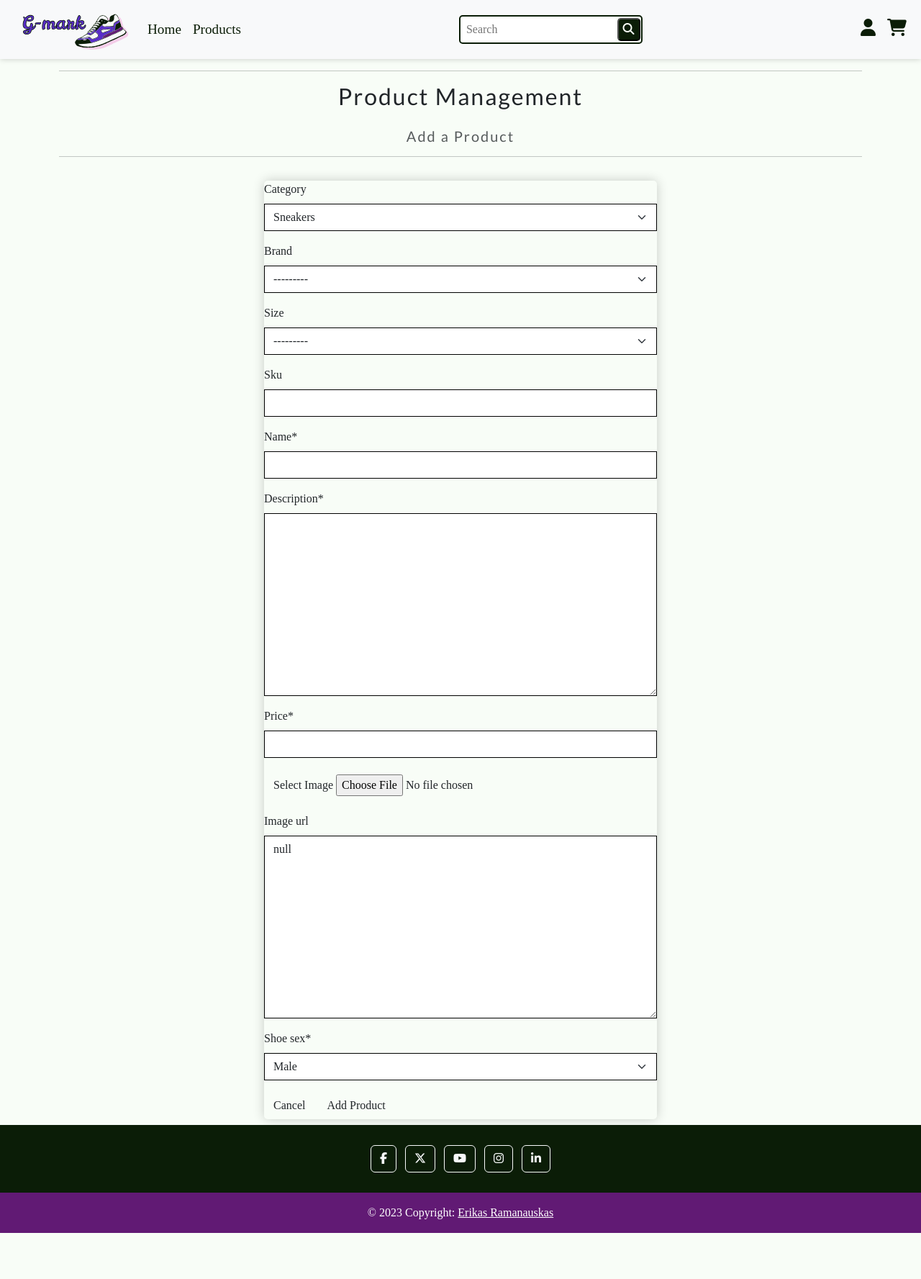
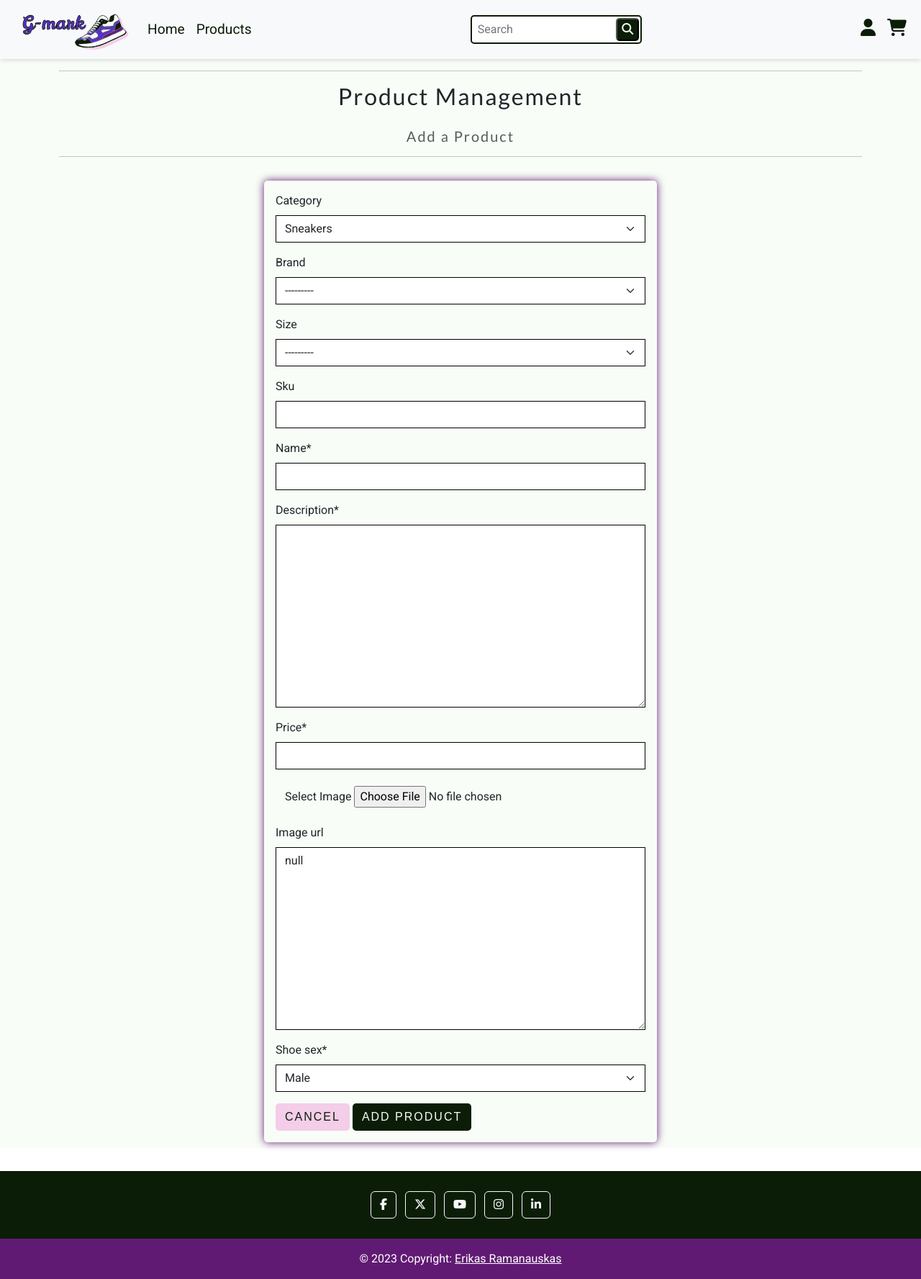
Before and after one commit to Erikas-Ramanauskas/Milestone-Project-4, a Django app: page /products/add/ in a window 1280 px wide. Shown: the whole page at 72% size. Before the commit the page ends 1713 px from the top, so only its background shows below. Run offline with Django 4.2, Linux system fonts and the light colour scheme; the visitor is signed in with stand-in values (Sample User, id 1); data comes from the database, SQL or seed files in the repository; data that the repository does not hold is empty; parts of the project's set-up code (start-up, migrations or seed data) failed here and were passed over; some libraries are stand-ins or nearby versions.

Commit message:
Eddited Forms part 2

```diff
--- a/bag/templates/bag/bag.html
+++ b/bag/templates/bag/bag.html
@@ -72,7 +72,7 @@
         {% endfor %}
       </table>
       {% else %}
-      <div id="empty-cart" class="test">
+      <div id="empty-cart">
         <p>Your cart looks empty!</p>
         <p><a href="{% url 'products' %}">Find Something Great!</a></p>
       </div>
--- /dev/null
+++ b/products/static/products/js/products-edit.js
@@ -0,0 +1,4 @@
+document.getElementById('new-image').addEventListener('change', function() {
+    var file = this.files[0];
+    document.getElementById('filename').textContent = 'Image will be set to: ' + file.name;
+  });
--- a/products/templates/products/add_product.html
+++ b/products/templates/products/add_product.html
@@ -1,4 +1,15 @@
-{% extends "base.html" %} {% load static %} {% block page_header %}
+{% extends "base.html" %}
+{% load static %}
+
+{% block extra_css %}
+    <link rel="stylesheet" href="{% static 'products/css/products.css' %}">
+{% endblock %}
+
+{% block extra_js %}
+<script defer src="{% static 'products/js/products-edit.js' %}" crossorigin="anonymous"></script>
+{% endblock %}
+
+{% block page_header %}
 <div class="container header-container">
   <div class="row">
     <div class="col"></div>
@@ -18,22 +29,15 @@
 
   <div class="row justify-content-center">
     <div class="col-12 col-md-6">
-      <form method="POST" action="{% url 'add_product' %}" class="form mb-2" enctype="multipart/form-data">
+      <form method="POST" action="{% url 'add_product' %}" class="form mb-2 product-managment-form" enctype="multipart/form-data">
         {% csrf_token %} {% for field in form %} {% if field.name != 'image' %} {{ field | as_crispy_field }} {% else %}
         {{ field }} {% endif %} {% endfor %}
         <div class="text-right">
-          <a class="btn btn-outline-black rounded-0" href="{% url 'products' %}">Cancel</a>
-          <button class="btn btn-black rounded-0" type="submit">Add Product</button>
+          <a class="btn btn-special-cancel" href="{% url 'products' %}">Cancel</a>
+          <button class="btn btn-special" type="submit">Add Product</button>
         </div>
       </form>
     </div>
   </div>
 </div>
-{% endblock %} {% block postloadjs %} {{ block.super }}
-<script type="text/javascript">
-  $("#new-image").change(function () {
-    var file = $("#new-image")[0].files[0];
-    $("#filename").text(`Image will be set to: ${file.name}`);
-  });
-</script>
 {% endblock %}
--- a/static/css/base.css
+++ b/static/css/base.css
@@ -14,7 +14,7 @@
   --accent: #592dc8;
 
   /* Utility */
-  --form-shadow: 0 0 0.5rem var(--primary);
+  --form-shadow: 0 0 0.7rem var(--primary);
   --small-boxshadow: 0 0 0.5rem rgba(0, 0, 0, 0.2);
   --boxshadow: 0 0 1rem rgba(0, 0, 0, 0.2);
   --border: 1px solid rgba(0, 0, 0, 0.2);
@@ -158,8 +158,9 @@
 .form {
   width: 100%;
   margin: 3% auto;
-  box-shadow: var(--boxshadow);
+  box-shadow: var(--form-shadow);
   border-radius: 5px;
+  padding: 5px 10px;
 }
 
 /* Navigation */
@@ -196,6 +197,7 @@
   background-color: var(--background);
   border: 2px solid var(--text);
   border-radius: 5px;
+  padding: 0;
 
   input {
     border: none;
@@ -294,10 +296,27 @@
   letter-spacing: 2px;
   background-color: var(--text);
   color: var(--background);
+  border-radius: 5px;
 }
 
 a.btn-special:is(:hover, :focus),
 button.btn-special:is(:hover, :focus) {
+  background-color: var(--primary);
+  color: var(--background);
+}
+
+a.btn-special-cancel,
+button.btn-special-cancel {
+  font-family: sans-serif !important;
+  text-transform: uppercase;
+  letter-spacing: 2px;
+  background-color: var(--secondary);
+  color: var(--text);
+  border-radius: 5px;
+}
+
+a.btn-special-cancel:is(:hover, :focus),
+button.btn-special-cancel:is(:hover, :focus) {
   background-color: var(--primary);
   color: var(--background);
 }
@@ -332,11 +351,24 @@
 
 /* Form control */
 
-.allauth-form-inner-content .form-control:focus,
-.allauth-form-inner-content .form-select:focus,
-.allauth-form-inner-content .form-check-input:focus{
+.allauth-form-inner-content input,
+.allauth-form-inner-content input:not([value=""]),
+.allauth-form-inner-content input:focus,
+.allauth-form-inner-content input:-webkit-autofill
+{
+  background-color: var(--secondary);
+  -webkit-background-clip: text;
+  transition: background-color 5000s ease-in-out 0s;
+  box-shadow: inset 0 0 20px 20px var(--secondary);
+}
+
+.product-managment-form{
+  padding: 1rem 1rem;
+}
+
+.product-managment-form :is(.form-control:focus,.form-select:focus,.form-check-input:focus),
+.allauth-form-inner-content :is(.form-control:focus,.form-select:focus,.form-check-input:focus){
   box-shadow: var(--form-shadow);
-  background-color: var(--secondary);
 }
 
 .allauth-form-inner-content button,
@@ -364,3 +396,7 @@
   background-color: var(--secondary);
   border-radius: 5px;
 }
+
+form{
+  padding-bottom: 2rem;
+}
```
Also changed, not shown: bag/static/bag/css/bag.css (+10 -19 lines), home/static/home/css/home.css (+0 -30 lines), products/templates/products/edit_product.html (+19 -15 lines), products/static/products/css/products.css (line endings or trailing spaces).
